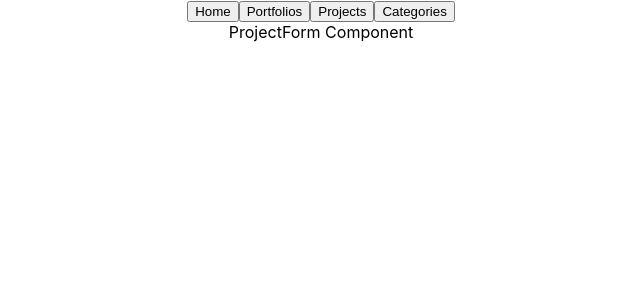
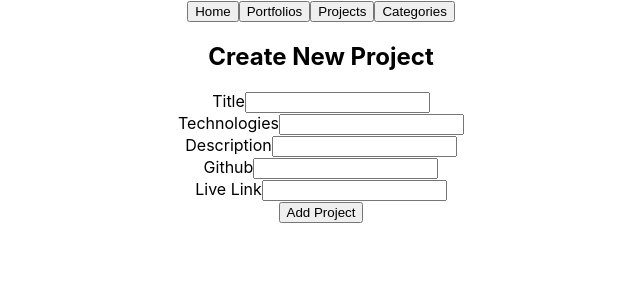
Before and after one commit to NoahAl777/pro-portfolio, a React (Create React App) app in the folder client/: page /projects/new in a window 1280 px wide. Shown: the top 300 px of the page, without its empty margins (319-959 px from the left). Built offline with nearby package versions, Linux system fonts and the light colour scheme; no server answers.

Commit message:
add form toProjectForm

```diff
--- a/client/src/Components/ProjectForm.js
+++ b/client/src/Components/ProjectForm.js
@@ -1,10 +1,26 @@
 import React from 'react';
 
 const ProjectForm = () => {
-
+  // NOTE: When navigating to other pages from this component they don't load
   return (
     <div className='ProjectForm'>
-      ProjectForm Component
+      <h2>Create New Project</h2>
+      <label>Title</label>
+      <input type="text" id="title"></input>
+      <br />
+      <label>Technologies</label>
+      <input type="text" id="technologies"></input>
+      <br />
+      <label>Description</label>
+      <input type="text" id="description"></input>
+      <br />
+      <label>Github</label>
+      <input type="text" id="github"></input>
+      <br />
+      <label>Live Link</label>
+      <input type="text" id="live_link"></input>
+      <br />
+      <input type="submit" value="Add Project" />
     </div>
   )
 };
```
